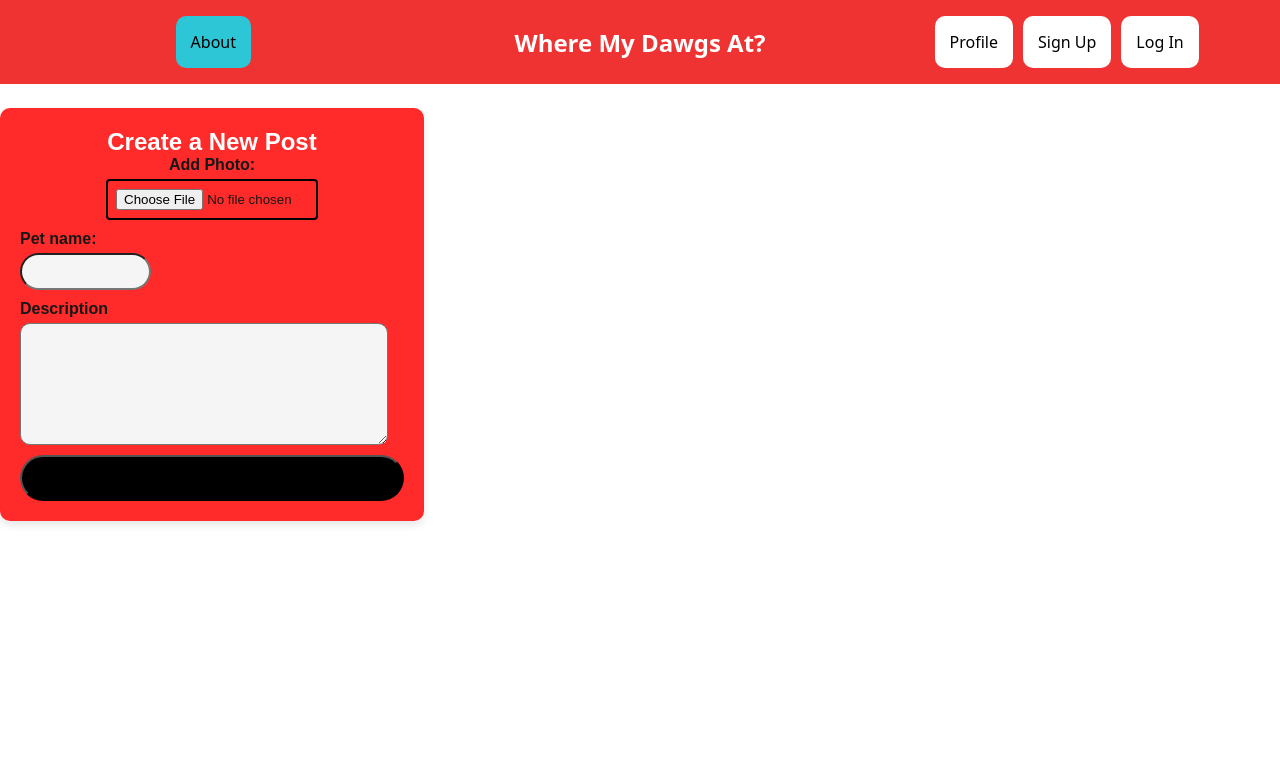
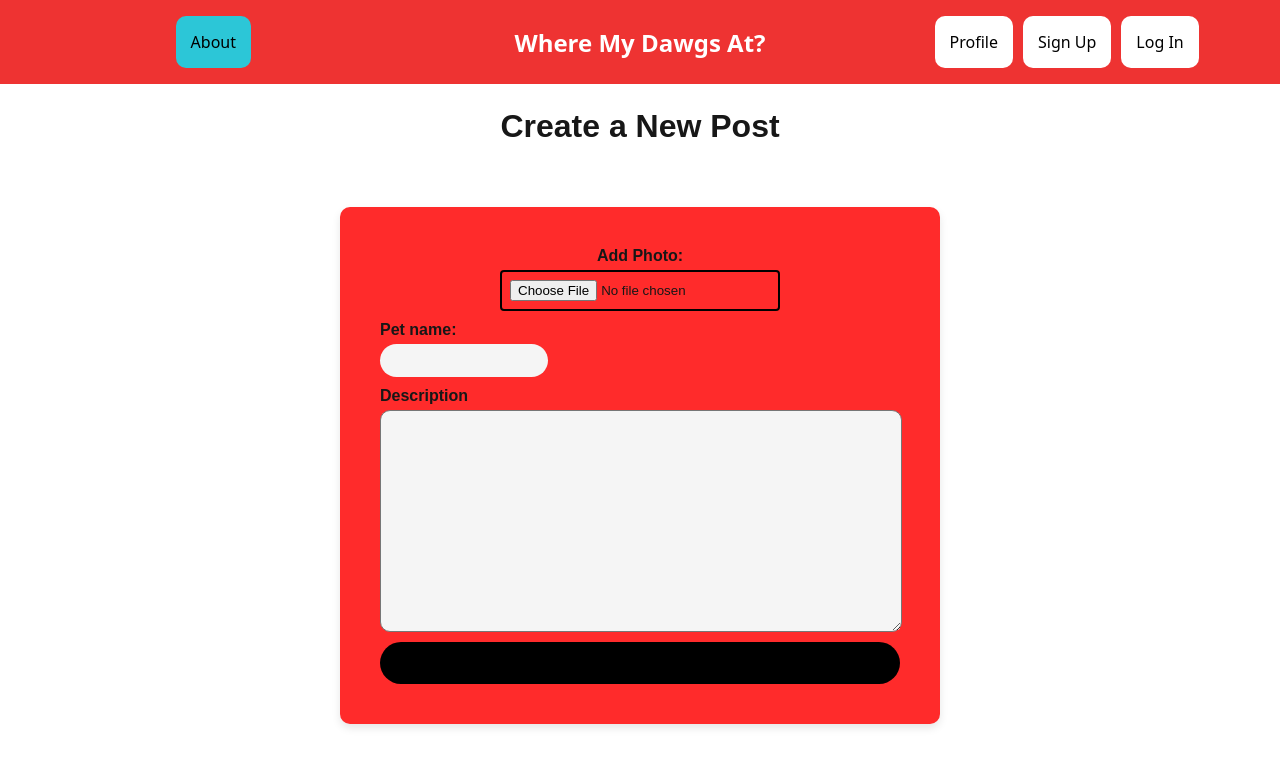
Before and after one commit to thinvanadium903/pet-blog, a Next.js app: page /create-post in a window 1280 px wide. Shown: the top 766 px of the page. Built offline with nearby package versions, Linux system fonts and the light colour scheme; no server answers.

Commit message:
Centered the card and added field requirements for the users to fill out before pressing 'add'. Still having trouble adding the outputted card to main screen so will do tonight

```diff
--- a/src/app/create-post/create-post.css
+++ b/src/app/create-post/create-post.css
@@ -1,12 +1,31 @@
+.create-title h1 {
+    text-align: center;
+}
+
+.full-screen {
+    display: flex;
+    justify-content: center;
+    align-items: center;
+    height: 100vh;
+    width: 100vw;
+    margin: 0;
+    padding: 0;
+    box-sizing: border-box;
+}
+
 .create-post-container {
-    width: 30%;
-    padding: 20px;
+    width: 90%;
+    padding: 40px 40px;
     border-radius: 10px;
     background-color: rgb(255, 43, 43);
     text-align: center;
     box-shadow: 0px 4px 8px rgba(0, 0, 0, 0.1);
+    max-width: 600px;
+    box-sizing: border-box;
+    margin-bottom: 10em;
+    min-height: 500px;
+
 }
-
 
 .create-post-container h1{
     text-align: center;
@@ -42,8 +61,9 @@
 .image-upload img {
     margin-top: 10px;
     border-radius: 8px;
-    max-width: 200px;
-    max-height: 200px;
+    width: 350px;
+    height: auto;
+    max-width: 100%;
 }
 
 .pet-name, .desc-container {
@@ -57,6 +77,7 @@
 }
 
 .pet-name input {
+    border: none;
     padding: 6px;
     border-radius: 20px;
     background-color: whitesmoke;
@@ -72,13 +93,14 @@
     background-color: whitesmoke;
     color: black;
     font-size: large;
-    height: 100px;
-    width: 90%;
+    height: 200px;
+    width: 500px;
     resize: vertical;
 }
 
 
 button {
+    border: none;
     padding: 12px;
     border-radius: 30px;
     font-size: 16px;
--- a/src/app/create-post/page.js
+++ b/src/app/create-post/page.js
@@ -1,7 +1,7 @@
 "use client";
 
 import { useState } from "react";
-import "./create-post.css"
+import "./create-post.css";
 import Header from "../components/Header";
 
 export default function CreatePost() {
@@ -9,39 +9,56 @@ export default function CreatePost() {
     const [description, setDescription] = useState('');
     const [photo, setPhoto] = useState(null);
     const [preview, setPreview] = useState(null);
+    const [isSubmitted, setIsSubmitted] = useState(false);
+    const [error, setError] = useState('');
 
     const handleFileChange = (event) => {
         const file = event.target.files[0];
+
+        if (file && file.type.startsWith('image/')) {
             setPhoto(file);
+            setError('');
 
             const reader = new FileReader();
             reader.onloadend = () => {
                 setPreview(reader.result);
             };
-        if (file) {
             reader.readAsDataURL(file);
+        } else {
+            setError('Please select a valid image file');
+            setPhoto(null);
+            setPreview(null);
         }
     };
 
     const handleSubmit = (event) => {
         event.preventDefault();
 
-        // Handle the post submission to uploading data to the server
-        console.log('Photo:', photo);
-        console.log('Pet Name:', petName);
-        console.log('Description:', description);
+        if (!petName || !description || !photo) {
+            setError("All fields are required");
+            return;
+        }
 
-        setPetName('');
-        setDescription('');
-        setPhoto(null);
-        setPreview(null);
+        setIsSubmitted(true);
     };
+
+    const handleEdit = () => {
+        setIsSubmitted(false); // Allow the user to go back and edit
+    };
+
 
     return (
         <div>
-            <Header />
+            <Header/>
+            <div className="create-title">
+                <h1>Create a New Post</h1>
+            </div>
+
+            <div className="full-screen">
                 <div className="create-post-container">
-                <h1>Create a New Post</h1>
+                    {error && <p className="error-message">{error}</p>}
+
+                    {!isSubmitted ? (
                         <form className="info-container" onSubmit={handleSubmit}>
                             <div className="image-upload">
                                 <label htmlFor="photo">Add Photo:</label>
@@ -69,9 +86,16 @@ export default function CreatePost() {
                                 />
                             </div>
 
-
                             <button type="submit">Add</button>
                         </form>
+                    ) : (
+                        <div className="output-card">
+                            {preview && <img src={preview} alt="Pet" style={{ width: '150px', height: '150px' }} />}
+                            <h3>{petName}</h3>
+                            <p>{description}</p>
+                        </div>
+                    )}
+                </div>
             </div>
         </div>
     );
--- a/src/app/dashboard/page.js
+++ b/src/app/dashboard/page.js
@@ -6,6 +6,7 @@ import { useEffect, useState } from "react";
 import Header from "../components/Header";
 import Link from "next/link";
 import './Dashboard.css'; // Import the new CSS file
+import CreatePost from "../create-post/page";
 
 export default function Dashboard() {
   const { currentUser, loading, logout } = useAuth();
```
Lines whose indentation alone changed are shown as unchanged.
